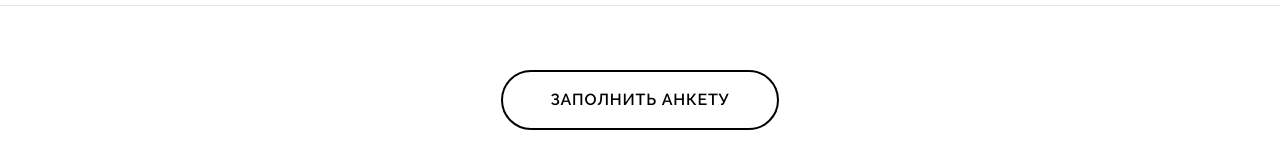
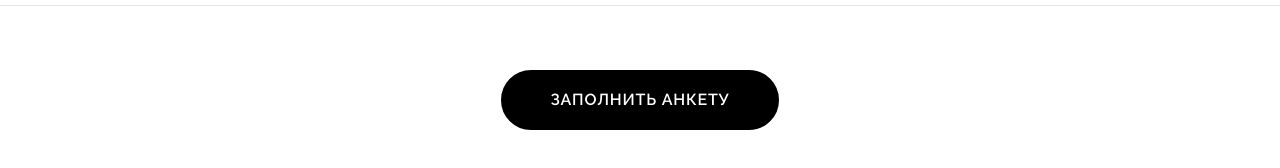
Before and after one commit to sofiassokolova-art/mayyam-website, a Next.js app: page /about in a window 1280 px wide. In both pictures the pointer is over the link "ЗАПОЛНИТЬ АНКЕТУ". Shown: the part 2399-2567 px from the top of the page. Built offline with nearby package versions, Linux system fonts and the light colour scheme.

Commit message:
Fix About page: add .jpg extension to about-me image and fix button hover to turn black with white text

```diff
--- a/src/app/about/page.tsx
+++ b/src/app/about/page.tsx
@@ -70,7 +70,7 @@ export default function Page() {
         {/* Левая половина - Картинка about-me */}
         <div className="w-1/2 relative overflow-hidden">
           <Image
-            src="/images/about-me"
+            src="/images/about-me.jpg"
             alt="Марьям Биктимирова"
             fill
             className="object-cover grayscale"
@@ -241,7 +241,7 @@ export default function Page() {
           >
             <Link
               href="/#application"
-              className="inline-flex items-center justify-center bg-white text-ink border-2 border-ink px-12 py-4 font-bold uppercase tracking-wider hover:bg-ink hover:text-white hover:border-ink transition-all duration-200 rounded-full"
+              className="inline-flex items-center justify-center bg-white text-ink border-2 border-ink px-12 py-4 font-bold uppercase tracking-wider transition-all duration-200 rounded-full about-page-button"
               style={{
                 fontFamily: 'var(--font-raleway), sans-serif',
                 fontSize: '16px',
--- a/src/app/globals.css
+++ b/src/app/globals.css
@@ -156,3 +156,10 @@ body {
   color: #ffffff !important;
   border-color: #000000 !important;
 }
+
+/* Кнопка на странице "Обо мне" - черная при hover */
+.about-page-button:hover {
+  background-color: #000000 !important;
+  color: #ffffff !important;
+  border-color: #000000 !important;
+}
```
Also changed, not shown: public/images/about-me.jpg (added).
